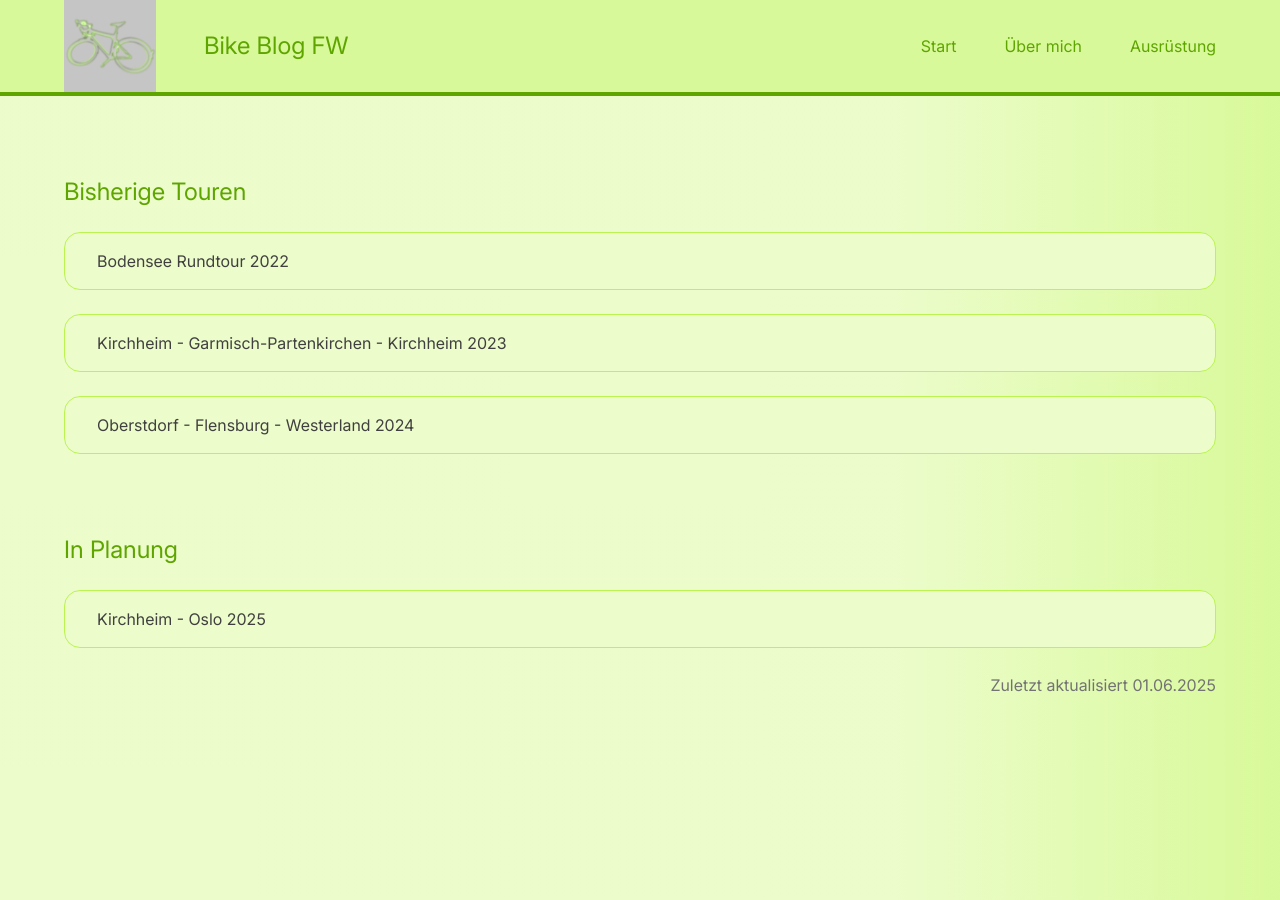
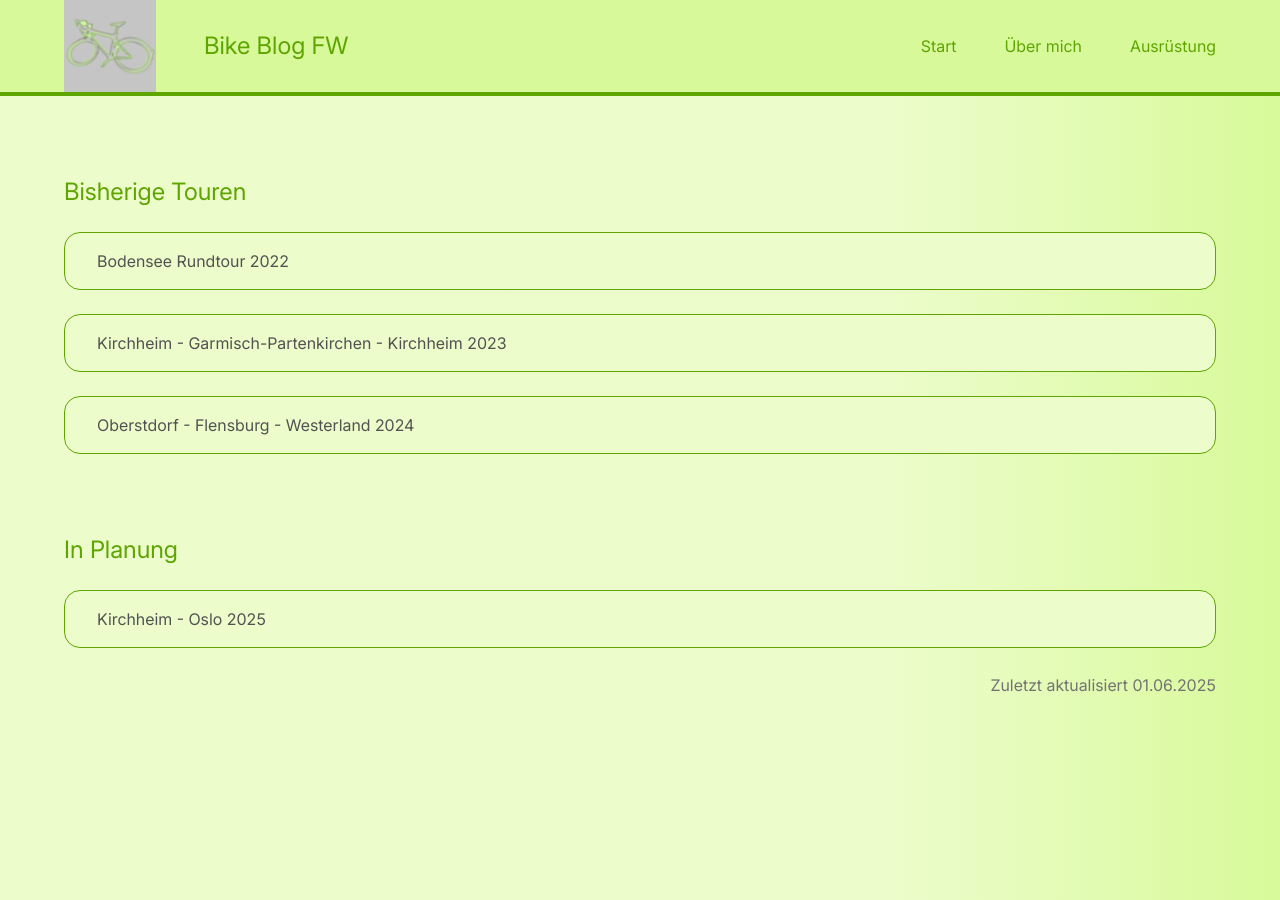
Before and after one commit to FrankWuensch/bike-blog-fw, a Jekyll site: the page built from index.html, in a window 1280 px wide. Built offline with Jekyll 4.4.1, drawn with Linux system fonts in a browser that asks for light colours; a script that is not in the unit is left out.

Commit message:
fix: border color in light mode

```diff
--- a/_layouts/default.html
+++ b/_layouts/default.html
@@ -33,7 +33,7 @@
     {%endif%}
     <!-- check responsive styling upon 1280px (xl) breakpoint -->
     <main
-      class="overflow-y-auto flex-1 px-8 pt-12 pb-12 mt-16 w-full h-full xl:mt-24 xl:px-0 xl:pb-20 xl:pt-20 dark:text-neutral-300 text-neutral-700"
+      class="overflow-y-auto flex-1 px-8 pt-12 pb-12 mt-16 w-full h-full xl:mt-24 xl:px-0 xl:pb-20 xl:pt-20 dark:text-neutral-300 text-neutral-600"
       id="main-container"
     >
       <div class="relative mx-auto max-w-6xl">{{content}}</div>
--- a/dist/output.css
+++ b/dist/output.css
@@ -12,6 +12,7 @@
     --color-lime-100: oklch(96.7% 0.067 122.328);
     --color-lime-200: oklch(93.8% 0.127 124.321);
     --color-lime-300: oklch(89.7% 0.196 126.665);
+    --color-lime-500: oklch(76.8% 0.233 130.85);
     --color-lime-600: oklch(64.8% 0.2 131.684);
     --color-lime-700: oklch(53.2% 0.157 131.589);
     --color-lime-800: oklch(45.3% 0.124 130.933);
@@ -22,7 +23,7 @@
     --color-sky-800: oklch(44.3% 0.11 240.79);
     --color-neutral-300: oklch(87% 0 0);
     --color-neutral-500: oklch(55.6% 0 0);
-    --color-neutral-700: oklch(37.1% 0 0);
+    --color-neutral-600: oklch(43.9% 0 0);
     --color-black: #000;
     --color-white: #fff;
     --spacing: 0.25rem;
@@ -238,6 +239,9 @@
       max-width: 96rem;
     }
   }
+  .mx-8 {
+    margin-inline: calc(var(--spacing) * 8);
+  }
   .mx-auto {
     margin-inline: auto;
   }
@@ -246,6 +250,9 @@
   }
   .mt-16 {
     margin-top: calc(var(--spacing) * 16);
+  }
+  .mb-3 {
+    margin-bottom: calc(var(--spacing) * 3);
   }
   .flex {
     display: flex;
@@ -337,11 +344,6 @@
       border-bottom-width: calc(2px * calc(1 - var(--tw-divide-y-reverse)));
     }
   }
-  .divide-lime-200 {
-    :where(& > :not(:last-child)) {
-      border-color: var(--color-lime-200);
-    }
-  }
   .divide-lime-600 {
     :where(& > :not(:last-child)) {
       border-color: var(--color-lime-600);
@@ -352,6 +354,9 @@
   }
   .overflow-y-auto {
     overflow-y: auto;
+  }
+  .rounded-2xl {
+    border-radius: var(--radius-2xl);
   }
   .rounded-bl-xl {
     border-bottom-left-radius: var(--radius-xl);
@@ -369,6 +374,9 @@
   }
   .bg-lime-50 {
     background-color: var(--color-lime-50);
+  }
+  .bg-lime-100 {
+    background-color: var(--color-lime-100);
   }
   .bg-lime-200 {
     background-color: var(--color-lime-200);
@@ -420,6 +428,15 @@
   .pt-12 {
     padding-top: calc(var(--spacing) * 12);
   }
+  .pb-1\.5 {
+    padding-bottom: calc(var(--spacing) * 1.5);
+  }
+  .pb-3 {
+    padding-bottom: calc(var(--spacing) * 3);
+  }
+  .pb-4 {
+    padding-bottom: calc(var(--spacing) * 4);
+  }
   .pb-12 {
     padding-bottom: calc(var(--spacing) * 12);
   }
@@ -429,6 +446,14 @@
   .text-end {
     text-align: end;
   }
+  .text-base {
+    font-size: var(--text-base);
+    line-height: var(--tw-leading, var(--text-base--line-height));
+  }
+  .text-lg {
+    font-size: var(--text-lg);
+    line-height: var(--tw-leading, var(--text-lg--line-height));
+  }
   .text-sm {
     font-size: var(--text-sm);
     line-height: var(--tw-leading, var(--text-sm--line-height));
@@ -436,6 +461,10 @@
   .text-xl {
     font-size: var(--text-xl);
     line-height: var(--tw-leading, var(--text-xl--line-height));
+  }
+  .leading-relaxed {
+    --tw-leading: var(--leading-relaxed);
+    line-height: var(--leading-relaxed);
   }
   .text-nowrap {
     text-wrap: nowrap;
@@ -446,14 +475,11 @@
   .text-lime-600 {
     color: var(--color-lime-600);
   }
-  .text-lime-600\/70 {
-    color: color-mix(in srgb, oklch(64.8% 0.2 131.684) 70%, transparent);
-    @supports (color: color-mix(in lab, red, red)) {
-      color: color-mix(in oklab, var(--color-lime-600) 70%, transparent);
-    }
+  .text-neutral-600 {
+    color: var(--color-neutral-600);
   }
-  .text-neutral-700 {
-    color: var(--color-neutral-700);
+  .text-sky-600 {
+    color: var(--color-sky-600);
   }
   .underline {
     text-decoration-line: underline;
@@ -494,9 +520,28 @@
       }
     }
   }
+  .hover\:text-sky-800 {
+    &:hover {
+      @media (hover: hover) {
+        color: var(--color-sky-800);
+      }
+    }
+  }
+  .hover\:underline {
+    &:hover {
+      @media (hover: hover) {
+        text-decoration-line: underline;
+      }
+    }
+  }
   .max-xl\:hidden {
     @media (width < 80rem) {
       display: none;
+    }
+  }
+  .xl\:mx-16 {
+    @media (width >= 80rem) {
+      margin-inline: calc(var(--spacing) * 16);
     }
   }
   .xl\:mx-auto {
@@ -512,6 +557,11 @@
   .xl\:mt-24 {
     @media (width >= 80rem) {
       margin-top: calc(var(--spacing) * 24);
+    }
+  }
+  .xl\:mb-5 {
+    @media (width >= 80rem) {
+      margin-bottom: calc(var(--spacing) * 5);
     }
   }
   .xl\:hidden {
@@ -549,6 +599,16 @@
       padding-top: calc(var(--spacing) * 20);
     }
   }
+  .xl\:pb-6 {
+    @media (width >= 80rem) {
+      padding-bottom: calc(var(--spacing) * 6);
+    }
+  }
+  .xl\:pb-8 {
+    @media (width >= 80rem) {
+      padding-bottom: calc(var(--spacing) * 8);
+    }
+  }
   .xl\:pb-20 {
     @media (width >= 80rem) {
       padding-bottom: calc(var(--spacing) * 20);
@@ -570,6 +630,11 @@
   .dark\:border-lime-300 {
     @media (prefers-color-scheme: dark) {
       border-color: var(--color-lime-300);
+    }
+  }
+  .dark\:border-lime-700 {
+    @media (prefers-color-scheme: dark) {
+      border-color: var(--color-lime-700);
     }
   }
   .dark\:bg-black\/50 {
@@ -619,6 +684,11 @@
       color: var(--color-neutral-300);
     }
   }
+  .dark\:text-sky-300 {
+    @media (prefers-color-scheme: dark) {
+      color: var(--color-sky-300);
+    }
+  }
   .dark\:hover\:bg-lime-900 {
     @media (prefers-color-scheme: dark) {
       &:hover {
@@ -628,11 +698,29 @@
       }
     }
   }
+  .dark\:hover\:text-lime-100 {
+    @media (prefers-color-scheme: dark) {
+      &:hover {
+        @media (hover: hover) {
+          color: var(--color-lime-100);
+        }
+      }
+    }
+  }
   .dark\:hover\:text-lime-200 {
     @media (prefers-color-scheme: dark) {
       &:hover {
         @media (hover: hover) {
           color: var(--color-lime-200);
+        }
+      }
+    }
+  }
+  .dark\:hover\:text-sky-600 {
+    @media (prefers-color-scheme: dark) {
+      &:hover {
+        @media (hover: hover) {
+          color: var(--color-sky-600);
         }
       }
     }
@@ -955,7 +1043,7 @@ main a[href] {
   border-radius: var(--radius-2xl);
   border-style: var(--tw-border-style);
   border-width: 1px;
-  border-color: var(--color-lime-300);
+  border-color: var(--color-lime-600);
   background-color: var(--color-lime-100);
   padding-inline: calc(var(--spacing) * 8);
   padding-block: calc(var(--spacing) * 4);
@@ -1045,6 +1133,10 @@ main a[href] {
   syntax: "<length-percentage>";
   inherits: false;
   initial-value: 100%;
+}
+@property --tw-leading {
+  syntax: "*";
+  inherits: false;
 }
 @property --tw-shadow {
   syntax: "*";
@@ -1169,10 +1261,6 @@ main a[href] {
   syntax: "*";
   inherits: false;
 }
-@property --tw-leading {
-  syntax: "*";
-  inherits: false;
-}
 @property --tw-border-spacing-x {
   syntax: "<length>";
   inherits: false;
@@ -1202,6 +1290,7 @@ main a[href] {
       --tw-gradient-from-position: 0%;
       --tw-gradient-via-position: 50%;
       --tw-gradient-to-position: 100%;
+      --tw-leading: initial;
       --tw-shadow: 0 0 #0000;
       --tw-shadow-color: initial;
       --tw-shadow-alpha: 100%;
@@ -1230,7 +1319,6 @@ main a[href] {
       --tw-drop-shadow-color: initial;
       --tw-drop-shadow-alpha: 100%;
       --tw-drop-shadow-size: initial;
-      --tw-leading: initial;
       --tw-border-spacing-x: 0;
       --tw-border-spacing-y: 0;
     }
--- a/index.html
+++ b/index.html
@@ -78,7 +78,7 @@ planned:
   </div>
   {%endfor%}
   <div class="w-full">
-    <p class="flex justify-end text-lime-600/70">
+    <p class="flex justify-end">
       Zuletzt aktualisiert {{page.date}}
     </p>
   </div>
--- a/src/input.css
+++ b/src/input.css
@@ -74,7 +74,7 @@ main a[href] {
 }
 
 .details {
-  @apply px-8 py-4 bg-lime-100 rounded-2xl border border-lime-300 dark:bg-lime-950 dark:border-lime-700 border-spacing-2;
+  @apply px-8 py-4 bg-lime-100 rounded-2xl border border-lime-600 dark:bg-lime-950 dark:border-lime-700 border-spacing-2;
 }
 
 .error {
```
Also changed, not shown: 10 other files.
